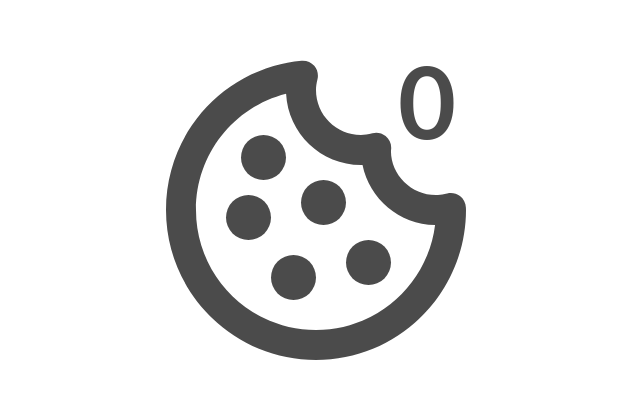
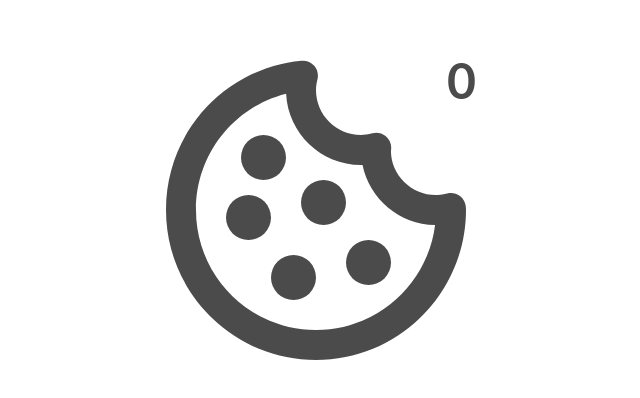
Before and after one commit to Degreet/cookie-clicker-lite, a plain HTML site: page index.html in a window 1280 px wide. Shown: the part 190-588 px from the top of the page, without its empty margins (324-964 px from the left). Drawn offline with Linux system fonts and the light colour scheme.

Commit message:
clicks count work, saves, fix bug and more

```diff
--- a/css/main.css
+++ b/css/main.css
@@ -33,11 +33,11 @@ main {
 }
 
 #clicksCountDiv {
-  font-size: 100px;
+  font-size: 50px;
   font-weight: bold;
   color: #000;
   opacity: .7;
   position: absolute;
-  top: 10px;
-  right: 40px;
+  top: 20px;
+  right: 20px;
 }
--- a/index.html
+++ b/index.html
@@ -5,7 +5,7 @@
   <meta name="viewport" content="width=device-width, initial-scale=1.0">
   <title>Cookie Clicker Lite</title>
   <link rel="stylesheet" href="css/main.css">
-  <script src="js/main.js"></script>
+  <script src="js/main.js" defer></script>
 </head>
 <body>
   <main>
--- a/js/main.js
+++ b/js/main.js
@@ -0,0 +1,2 @@
+clicksCountDiv.innerText = localStorage.clicks || 0
+clickDiv.onclick = () => localStorage.clicks = ++clicksCountDiv.innerText
```
